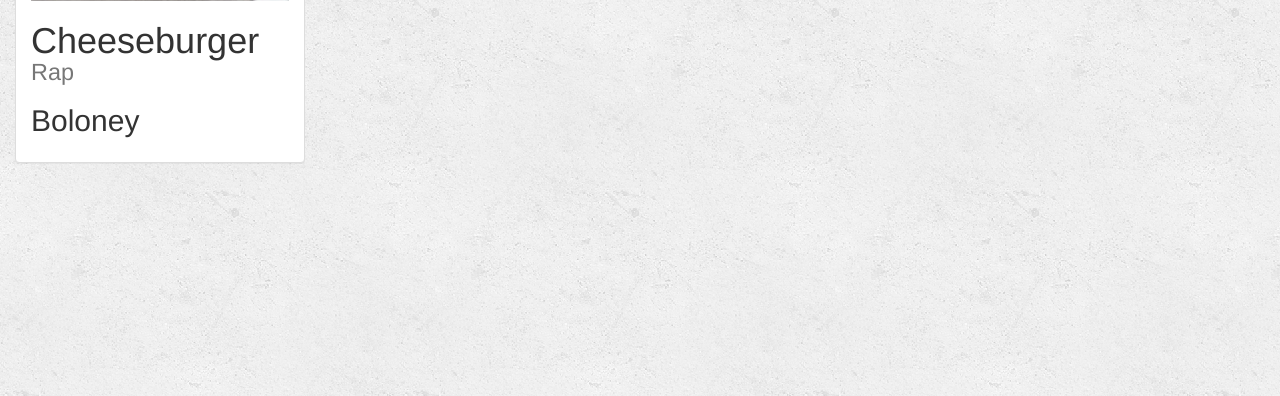
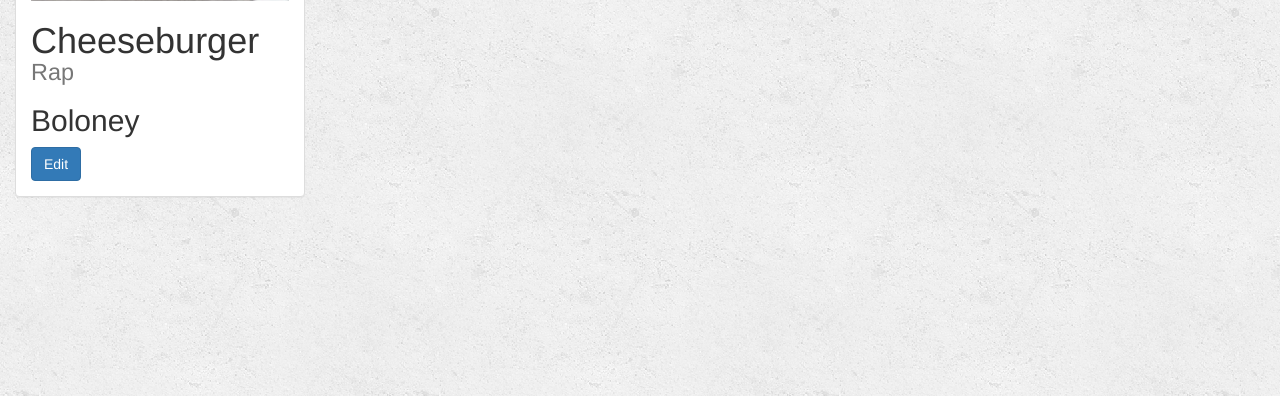
Before and after one commit to boberstarosta/yt_django_tutorial, a Django app: page /music/1/ in a window 1280 px wide. Shown: the part 345-741 px from the top of the page. Run offline with Django 3.2, Linux system fonts and the light colour scheme; data comes from the database, SQL or seed files in the repository; both versions use the stored data as it was after the commit; data that the repository does not hold is empty; some libraries are stand-ins or nearby versions.

Commit message:
Added edit button to Album detail template

```diff
--- a/music/templates/music/detail.html
+++ b/music/templates/music/detail.html
@@ -20,6 +20,7 @@
                     </a>
                     <h1>{{ album.album_title }} <small>{{ album.genre }}</small></h1>
                     <h2>{{ album.artist }}</h2>
+                    <a href="{% url 'music:album_update' album.id %}" class="btn btn-primary">Edit</a>
                 </div>
             </div>
         </div>
```
Also changed, not shown: db.sqlite3.
